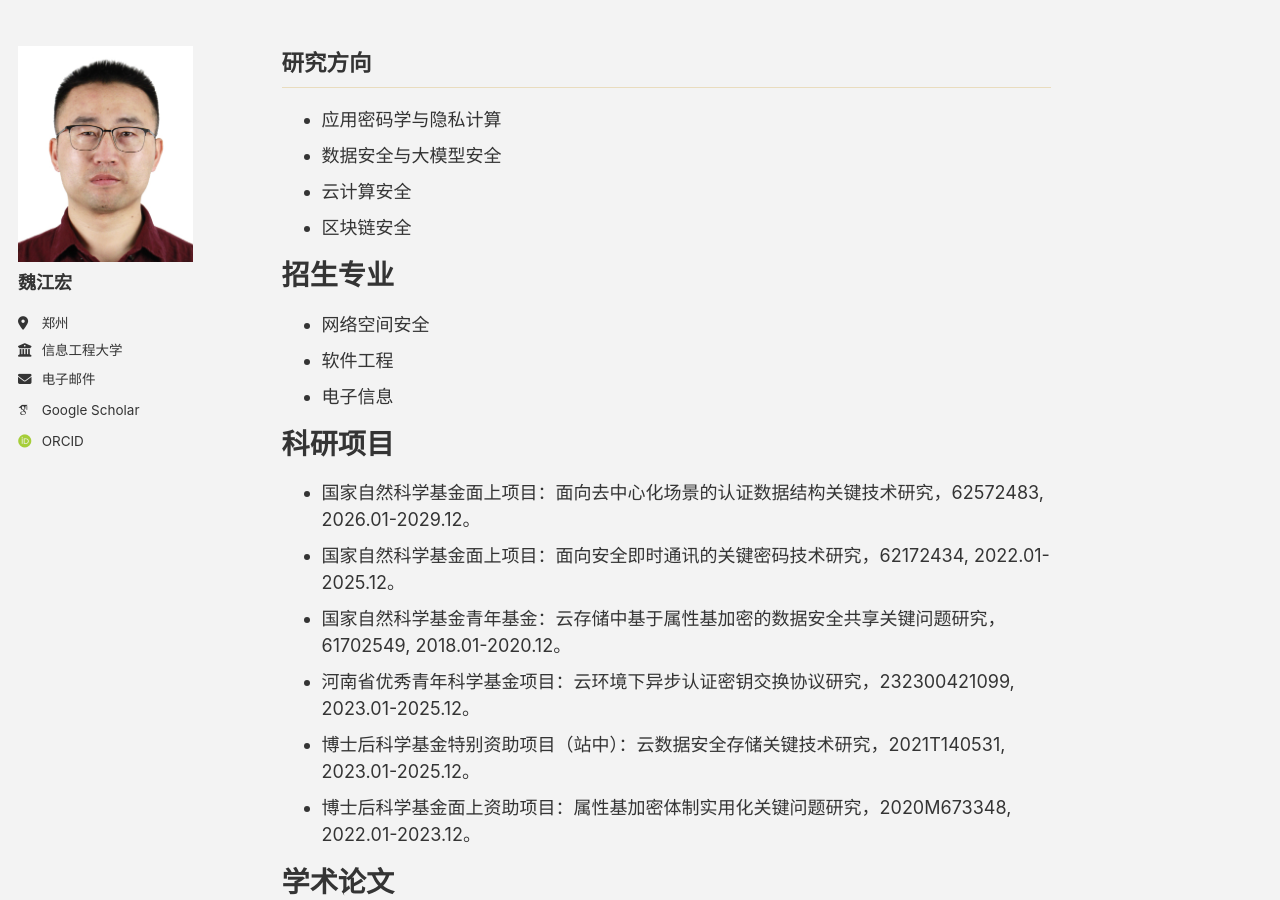
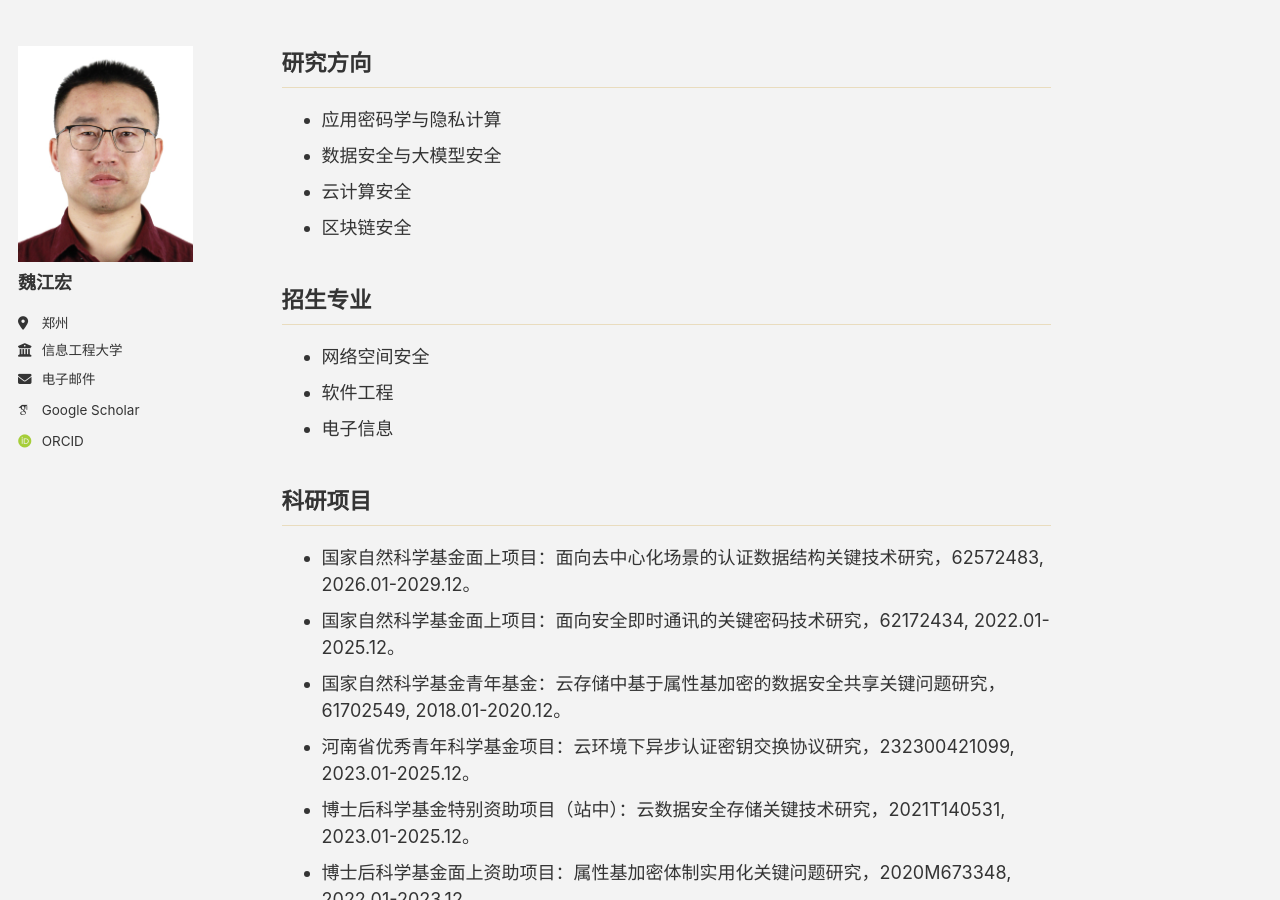
Before and after one commit to jhw-crypt/jhw-crypt.github.io, a Jekyll site: the page built from _pages/about.md, in a window 1280 px wide and 900 px high, scrolled down 336 px. Built offline with Jekyll 4.4.1, drawn with Linux system fonts in a browser that asks for light colours; some web fonts are replaced; a script bundle is joined from its source files by our own code; library files that are not in the unit come from our copies; our own code applies the rules of GitHub Pages for plain Markdown files.

```diff
--- a/_pages/about.md
+++ b/_pages/about.md
@@ -11,20 +11,17 @@ redirect_from:
 
 
 ## 研究方向
-
 - 应用密码学与隐私计算
 - 数据安全与大模型安全
 - 云计算安全
 - 区块链安全
 
-招生专业
-======
+## 招生专业
 - 网络空间安全
 - 软件工程
 - 电子信息
 
-科研项目
-======
+## 科研项目
 - 国家自然科学基金面上项目：面向去中心化场景的认证数据结构关键技术研究，62572483, 2026.01-2029.12。
 - 国家自然科学基金面上项目：面向安全即时通讯的关键密码技术研究，62172434, 2022.01-2025.12。
 - 国家自然科学基金青年基金：云存储中基于属性基加密的数据安全共享关键问题研究，61702549, 2018.01-2020.12。
@@ -32,8 +29,7 @@ redirect_from:
 - 博士后科学基金特别资助项目（站中）：云数据安全存储关键技术研究，2021T140531, 2023.01-2025.12。
 - 博士后科学基金面上资助项目：属性基加密体制实用化关键问题研究，2020M673348, 2022.01-2023.12。
 
-学术论文
-======
+## 学术论文
 完整论文列表见[Google学术主页](https://scholar.google.com/citations?user=UK-6A30AAAAJ&hl)或[ORCID主页](https://orcid.org/0000-0002-0286-7973)。#表示通信作者。
 - **Jianghong Wei**, Guohua Tian, Ding Wang, Fuchun Guo, Willy Susilo, Xiaofeng Chen. Pixel+ and Pixel++: Compact and Efficient Forward-Secure Multi-Signatures for PoS Blockchain Consensus. _USENIX Security_ 2024, 2024, pp: 6237-6254. (**CCF-A类，四大安全顶会之一**)
 - **Jianghong Wei**, Guohua Tian, Xiaofeng Chen, Willy Susilo. Lightweight 0-RTT Session Resumption Protocol for Constrained Devices. _IEEE Transactions on Information Forensics and Security_, 2025, 20: 221-233. (**CCF-A，中科院一区Top**)
@@ -53,6 +49,5 @@ redirect_from:
 - Meixia Miao, Siqi Zhao, Jiawei Li, **Jianghong Wei<sup>#</sup>**. Aggregatably Verifiable Data Streaming. _IEEE Internet of Things Journal_, 2024, 11(13): 24109-24122. (**中科院一区Top**)
 - Meixia Miao, Peihong Qiang, Siqi Zhao, Jiawei Li, Guohua Tian, **Jianghong Wei<sup>#</sup>**. Verifiable Data Streaming Protocol Supporting Keyword Queries. _IEEE Transactions on Network and Service Management_, 2026, 23: 287-298. (**中科院二区**)
 
-联系方式
-======
+## 联系方式
 jhwei@xidian.edu.cn.
```
